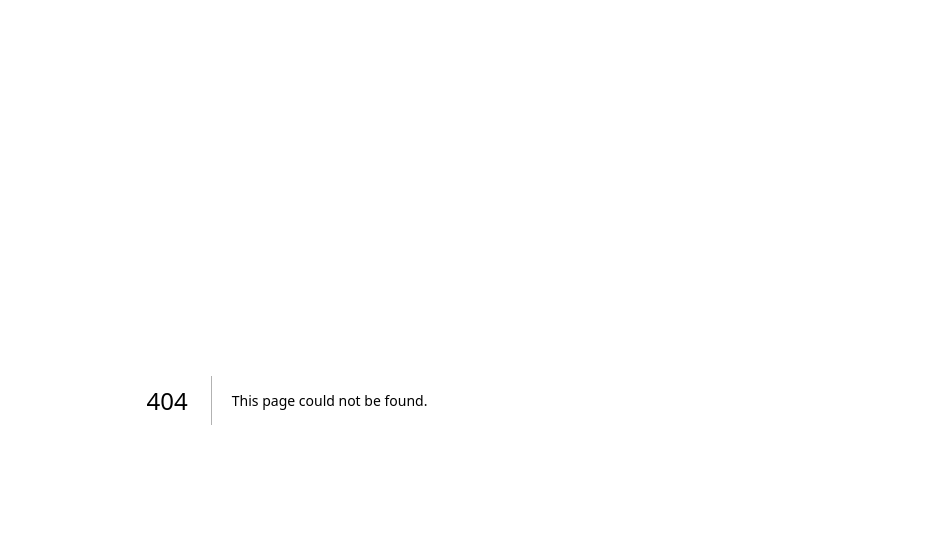
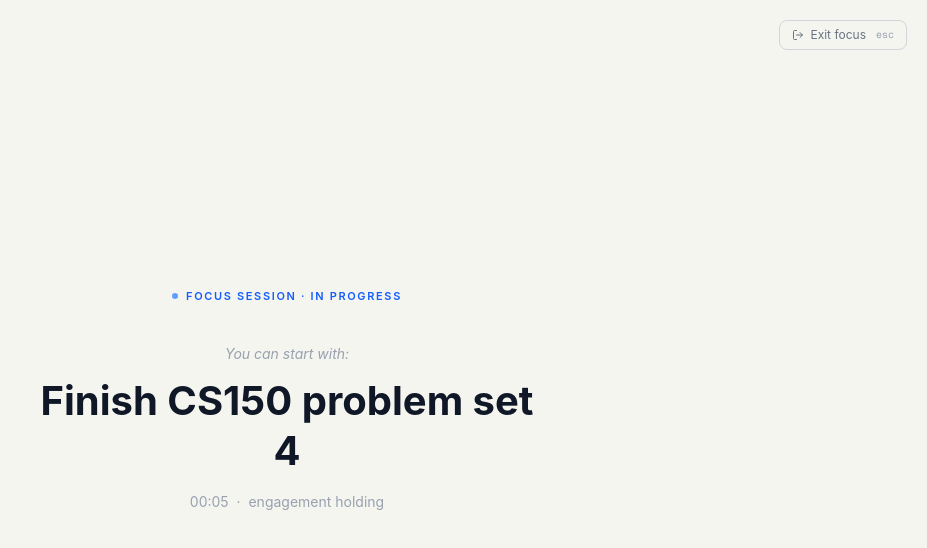
Before and after one commit to shanaczane/acuity, a Next.js app in the folder web/: page /focus in a window 1280 px wide. Before the commit this address had no page. Shown: the top 548 px of the page, without its empty margins (353-1280 px from the left). Built offline with nearby package versions, Linux system fonts and the light colour scheme.

Commit message:
feat(web): add focus mode page with timer, initial and prolonged breathing states

```diff
--- /dev/null
+++ b/web/app/(app)/focus/loading.tsx
@@ -0,0 +1,14 @@
+export default function FocusLoading() {
+  return (
+    <div
+      className="fixed inset-0 z-50 flex items-center justify-center"
+      style={{ background: "#f5f5f0" }}
+    >
+      <div className="flex flex-col items-center gap-4">
+        <div className="w-16 h-16 rounded-full border-[1.5px] border-blue-200 animate-pulse" />
+        <div className="h-3 w-48 bg-gray-200 rounded animate-pulse" />
+        <div className="h-10 w-72 bg-gray-200 rounded animate-pulse" />
+      </div>
+    </div>
+  )
+}
--- /dev/null
+++ b/web/app/(app)/focus/page.tsx
@@ -0,0 +1,57 @@
+"use client"
+
+import { useState, useEffect, useCallback } from "react"
+import { useRouter } from "next/navigation"
+import { LogOut } from "lucide-react"
+import FocusInitial from "@/components/focus/FocusInitial"
+import FocusProlonged from "@/components/focus/FocusProlonged"
+
+export default function FocusPage() {
+  const router = useRouter()
+  const [elapsed, setElapsed] = useState(0)
+  const [prolonged, setProlonged] = useState(false)
+
+  useEffect(() => {
+    const id = setInterval(() => {
+      setElapsed((s) => {
+        const next = s + 1
+        if (next >= 120 && !prolonged) setProlonged(true)
+        return next
+      })
+    }, 1000)
+    return () => clearInterval(id)
+  }, [prolonged])
+
+  const exit = useCallback(() => router.push("/dashboard"), [router])
+
+  useEffect(() => {
+    const handler = (e: KeyboardEvent) => {
+      if (e.key === "Escape") exit()
+    }
+    window.addEventListener("keydown", handler)
+    return () => window.removeEventListener("keydown", handler)
+  }, [exit])
+
+  return (
+    <div
+      className="fixed inset-0 z-50 flex flex-col items-center justify-center"
+      style={{ background: "#f5f5f0", fontFamily: "Inter, -apple-system, sans-serif" }}
+    >
+      {/* Exit button */}
+      <button
+        onClick={exit}
+        className="absolute top-5 right-5 flex items-center gap-1.5 border border-gray-300 rounded-lg px-3 py-1.5 text-xs text-gray-500 hover:bg-white transition-colors"
+      >
+        <LogOut size={12} />
+        Exit focus
+        <kbd className="ml-1 text-[10px] text-gray-400">esc</kbd>
+      </button>
+
+      {prolonged ? (
+        <FocusProlonged elapsed={elapsed} />
+      ) : (
+        <FocusInitial elapsed={elapsed} />
+      )}
+    </div>
+  )
+}
--- /dev/null
+++ b/web/components/focus/FocusInitial.tsx
@@ -0,0 +1,41 @@
+"use client"
+
+import { useEffect, useState } from "react"
+
+function formatTime(seconds: number) {
+  const m = Math.floor(seconds / 60).toString().padStart(2, "0")
+  const s = (seconds % 60).toString().padStart(2, "0")
+  return `${m}:${s}`
+}
+
+const engagementLabels = [
+  "engagement holding",
+  "focus detected",
+  "deep work mode",
+  "on track",
+]
+
+export default function FocusInitial({ elapsed }: { elapsed: number }) {
+  const label = engagementLabels[Math.floor(elapsed / 30) % engagementLabels.length]
+
+  return (
+    <div className="flex flex-col items-center text-center">
+      <div className="flex items-center gap-2 mb-10">
+        <span className="w-1.5 h-1.5 rounded-full bg-blue-500 animate-pulse" />
+        <span className="text-[11px] uppercase tracking-[0.15em] text-blue-600 font-semibold">
+          Focus Session · In Progress
+        </span>
+      </div>
+
+      <p className="text-sm italic text-gray-400 mb-3">You can start with:</p>
+
+      <h1 className="text-[40px] font-bold text-gray-900 leading-tight mb-4 max-w-lg">
+        Finish CS150 problem set 4
+      </h1>
+
+      <p className="text-sm text-gray-400">
+        {formatTime(elapsed)} &nbsp;·&nbsp; {label}
+      </p>
+    </div>
+  )
+}
--- /dev/null
+++ b/web/components/focus/FocusProlonged.tsx
@@ -0,0 +1,43 @@
+"use client"
+
+function formatTime(seconds: number) {
+  const m = Math.floor(seconds / 60).toString().padStart(2, "0")
+  const s = (seconds % 60).toString().padStart(2, "0")
+  return `${m}:${s}`
+}
+
+export default function FocusProlonged({ elapsed }: { elapsed: number }) {
+  return (
+    <div className="flex flex-col items-center text-center">
+      {/* Breathing circle */}
+      <div className="relative flex items-center justify-center w-20 h-20 mb-8">
+        <div className="absolute inset-0 rounded-full border-[1.5px] border-blue-200 animate-[ping_3s_ease-in-out_infinite] opacity-60" />
+        <div className="absolute inset-0 rounded-full border-[1.5px] border-blue-200" />
+        <div className="w-4 h-4 rounded-full bg-blue-500" />
+      </div>
+
+      <p className="text-[10px] uppercase tracking-[0.18em] text-gray-400 mb-6">
+        Breathe In · Session 02
+      </p>
+
+      <p className="text-sm italic text-gray-400 mb-2">Current task:</p>
+
+      <h1 className="text-[48px] font-bold text-gray-900 leading-tight mb-10 max-w-xl">
+        Finish CS150 problem set 4
+      </h1>
+
+      <div className="flex items-start gap-12">
+        {[
+          { label: "Elapsed", value: formatTime(elapsed), highlight: false },
+          { label: "Engagement", value: "High", highlight: true },
+          { label: "Goal", value: "45 min", highlight: false },
+        ].map(({ label, value, highlight }) => (
+          <div key={label} className="flex flex-col items-center gap-1">
+            <span className="text-[10px] uppercase tracking-[0.12em] text-gray-400 font-semibold">{label}</span>
+            <span className={`text-sm font-semibold ${highlight ? "text-blue-600" : "text-gray-700"}`}>{value}</span>
+          </div>
+        ))}
+      </div>
+    </div>
+  )
+}
```
